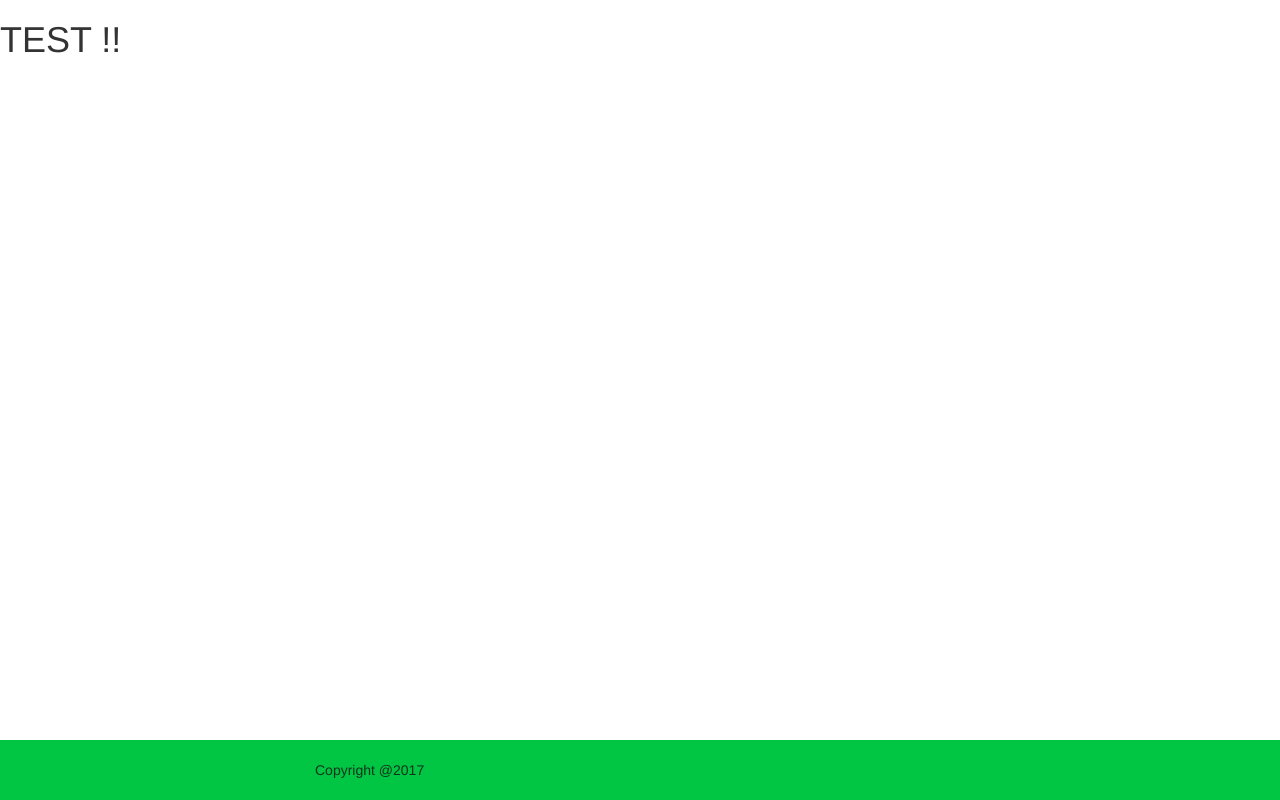
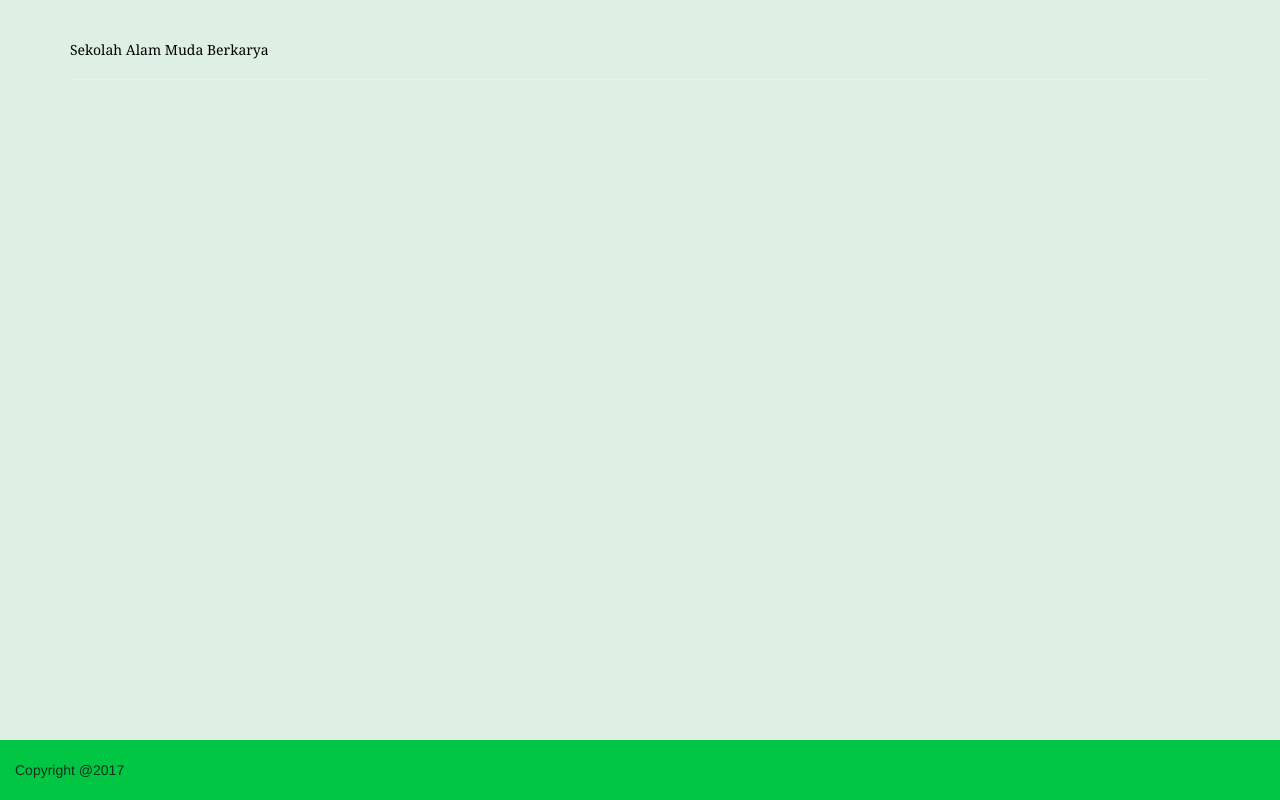
Before and after one commit to rickarivesa/samudra, a plain HTML site: page index.html in a window 1280 px wide. Drawn offline with nearby package versions, Linux system fonts and the light colour scheme; files whose address does not match are found by name.

Commit message:
add-page header

```diff
--- a/css/style.css
+++ b/css/style.css
@@ -7,7 +7,12 @@ html {
 body {
   /* Margin bottom by footer height */
   margin-bottom: 60px;
+  background-color: #deefe4;
 }
+.h3{
+  font-family: "Helvetica Neue";
+}
+
 .footer {
   position: absolute;
   bottom: 0;
@@ -17,13 +22,14 @@ body {
   line-height: 60px; /* Vertically center the text there */
   background-color: #01c643;
 }
-
-
+.page-header{
+  color: black;
+}
 /* Custom page CSS
 -------------------------------------------------- */
 /* Not required for template or sticky footer method. */
 
-.container {
+.container-footer {
   width: auto;
   max-width: 680px;
   padding: 0 15px;
--- a/index.html
+++ b/index.html
@@ -9,11 +9,13 @@
 	<script type="text/javascript" src="jquery-3.2.1.min.js"></script>
 </head>
 <body>
-	<h1>
-		TEST !!
-	</h1>
+	<div class="container">
+		<div class="page-header">
+			<p style="font-family: 'Georgia'">Sekolah Alam Muda Berkarya</p>
+		</div>
+	</div>
 	<footer class="footer">
-      <div class="container">
+      <div class="container-footer">
         <span style="color:#11331c">Copyright @2017</span>
       </div>
     </footer>
```
